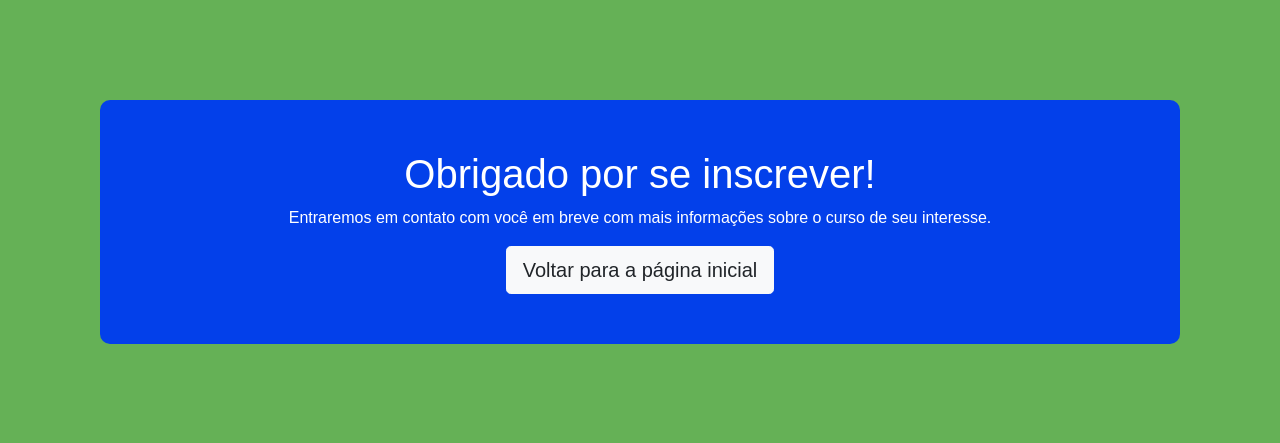
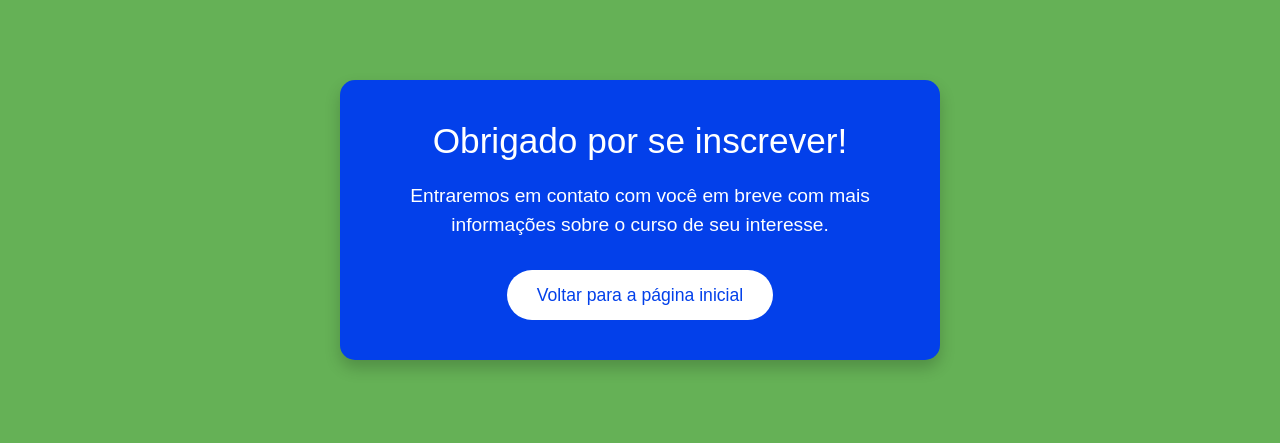
Before and after one commit to gwpoliveira/landingpage2, a Django app: page /thank_you/ in a window 1280 px wide. Shown: the top 443 px of the page. Run offline with Django 5.2, Linux system fonts and the light colour scheme; some libraries are stand-ins or nearby versions.

Commit message:
atualizando o thak_you

```diff
--- a/static/css/style.css
+++ b/static/css/style.css
@@ -55,7 +55,9 @@ body {
 .courses-section h2 {
     color: #0229b7;
     margin-bottom: 8px; /* Menor margem inferior */
-    font-size: 1.6rem; /* Fonte um pouco menor */
+    font-size: 1.6 rem; /* Fonte um pouco menor */
+    font-weight: bold;
+
 }
 
 /* Reduzir margens dos botões de filtro */
--- a/templates/thank_you.html
+++ b/templates/thank_you.html
@@ -8,15 +8,39 @@
     <style>
         body {
             font-family: Arial, sans-serif;
-            background-color: #65b156;
+            background-color: #65b156; /* Fundo verde */
             color: #ffffff;
             text-align: center;
-            padding: 100px;
+            padding: 80px 20px; /* Ajuste de padding para telas menores */
         }
         .container {
-            background-color: #0340ea;
-            padding: 50px;
-            border-radius: 10px;
+            background-color: #0340ea; /* Fundo azul no container */
+            padding: 40px;
+            border-radius: 15px; /* Bordas mais arredondadas */
+            box-shadow: 0 8px 16px rgba(0, 0, 0, 0.2); /* Sombra suave */
+            max-width: 600px;
+            margin: 0 auto;
+        }
+        h1 {
+            font-size: 2.2rem; /* Título maior */
+            margin-bottom: 20px;
+        }
+        p {
+            font-size: 1.2rem; /* Texto do parágrafo */
+            margin-bottom: 30px;
+        }
+        .btn {
+            background-color: #ffffff; /* Fundo branco no botão */
+            color: #0340ea; /* Texto azul no botão */
+            padding: 12px 30px; /* Padding confortável */
+            font-size: 1.1rem;
+            border-radius: 50px; /* Bordas arredondadas */
+            border: none;
+            transition: background-color 0.3s, color 0.3s; /* Transição suave */
+        }
+        .btn:hover {
+            background-color: #0229b7; /* Fundo azul escuro no hover */
+            color: #ffffff; /* Texto branco no hover */
         }
     </style>
 </head>
```
